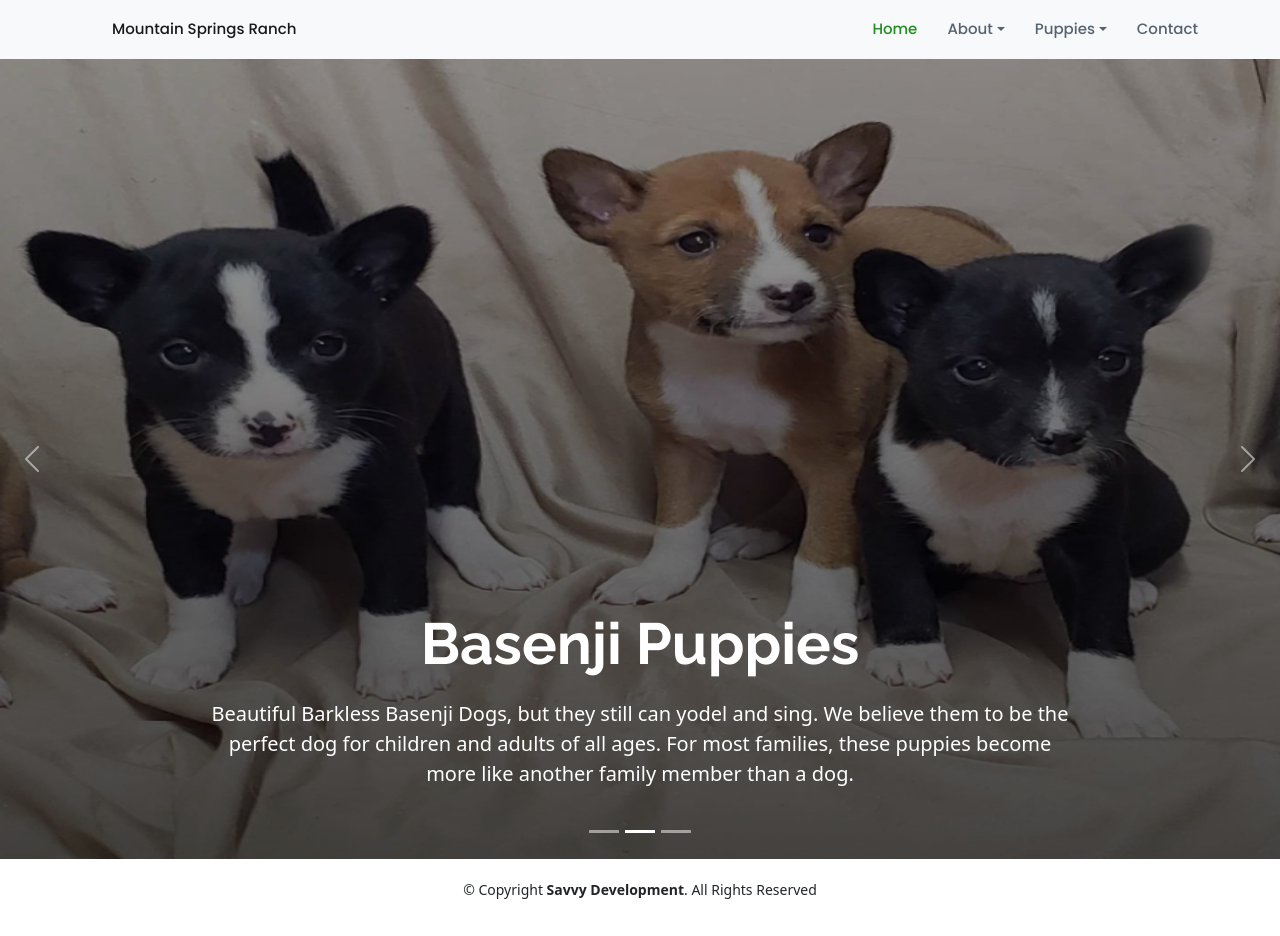
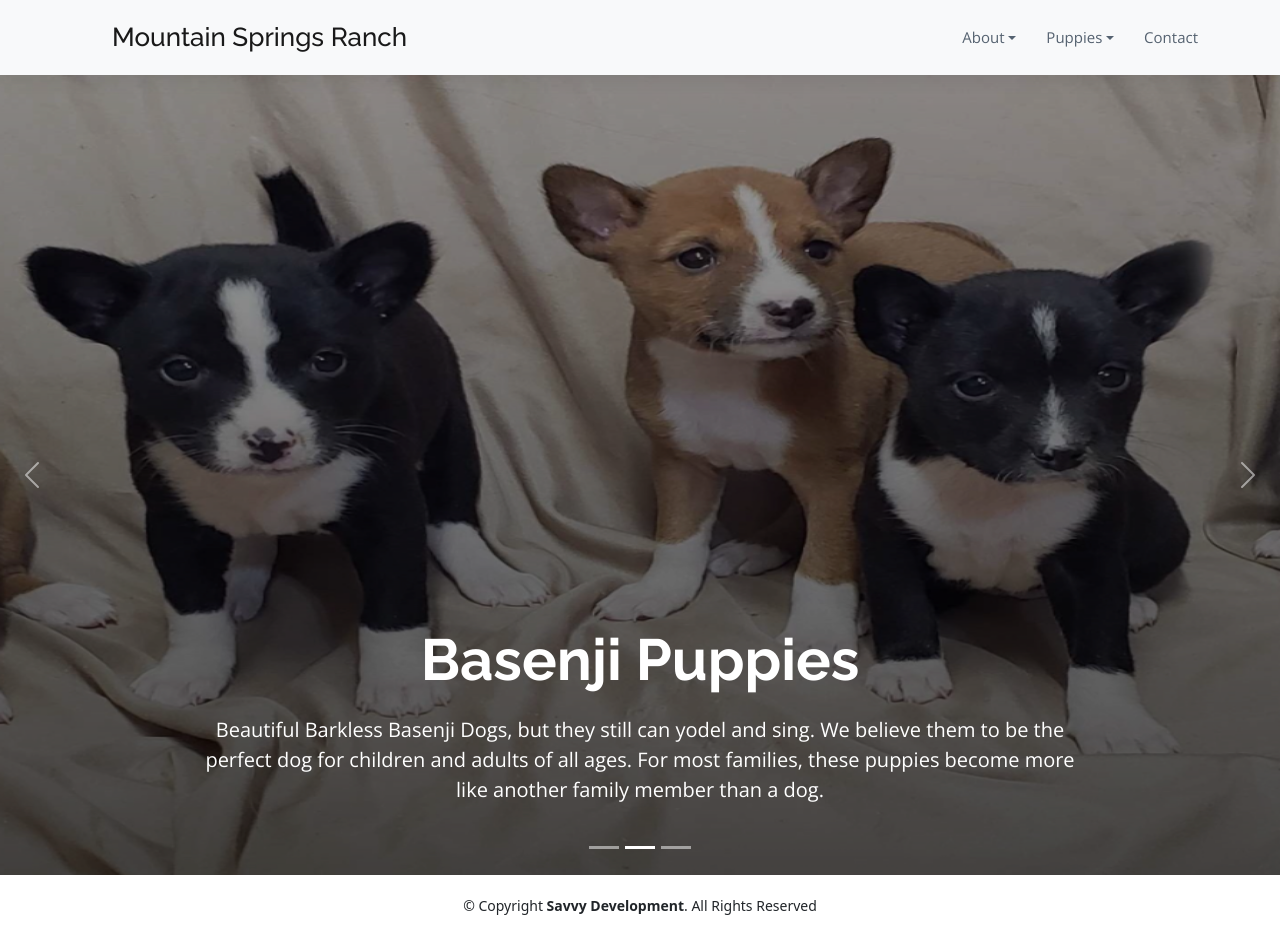
Before and after one commit to savvykolb/mountain-springs-ranch, a React (Create React App) app: page / in a window 1280 px wide. Built offline with nearby package versions, Linux system fonts and the light colour scheme.

Commit message:
fixed carousel img glitch

```diff
--- a/src/components/NavTabs.js
+++ b/src/components/NavTabs.js
@@ -4,9 +4,10 @@ import './style/style.css'
 
 function NavTabs({ currentPage, handlePageChange }) {
     return (
-        <Navbar sticky="top" bg="light" expand="lg">
+        <Navbar class="navbar" sticky="top" bg="light" expand="lg">
             <Container>
                 <Navbar.Brand href="#home"
+                id="brand"
                     class="active, nav-link"
                     onClick={() => handlePageChange('Home')}
                     className={currentPage === 'Home' ? 'nav-link active' : 'nav-link'}>
@@ -14,13 +15,7 @@ function NavTabs({ currentPage, handlePageChange }) {
                 </Navbar.Brand>
                 <Navbar.Toggle aria-controls="basic-navbar-nav" />
                 <Navbar.Collapse className="me-auto justify-content-end" id="basic-navbar-nav">
-                        <Nav.Link href="#home"
-                            class="active, nav-link"
-                            onClick={() => handlePageChange('Home')}
-                            className={currentPage === 'Home' ? 'nav-link active' : 'nav-link'}>
-                            Home
-                        </Nav.Link>
-                        <NavDropdown title="About" id="basic-nav-dropdown">
+                        <NavDropdown title="About" id="basic-nav-dropdown" className="dropdown">
                             <NavDropdown.Item href="#about"
                                 class="active, nav-link"
                                 onClick={() => handlePageChange('About')}
@@ -40,7 +35,7 @@ function NavTabs({ currentPage, handlePageChange }) {
                                 Testimonials
                             </NavDropdown.Item>
                         </NavDropdown>
-                        <NavDropdown title="Puppies" id="basic-nav-dropdown">
+                        <NavDropdown title="Puppies" id="basic-nav-dropdown" className="dropdown">
                             <NavDropdown.Item href="#currentPup"
                                 class="active, nav-link"
                                 onClick={() => handlePageChange('CurrentPup')}
--- a/src/components/pages/Home.js
+++ b/src/components/pages/Home.js
@@ -12,9 +12,9 @@ function Home({ currentPage, handlePageChange }) {
   return (
     <section id="hero">
       <Carousel>
-        <Carousel.Item interval={4000}>
 
         {/* <!-- Slide 1 --> */}
+        <Carousel.Item interval={3800}>
           <img src={slide2}
             alt="Mountain Springs Ranch" />
           <Carousel.Caption>
@@ -26,7 +26,7 @@ function Home({ currentPage, handlePageChange }) {
         </Carousel.Item>
 
         {/* <!-- Slide 2 --> */}
-          <Carousel.Item interval={4000}>
+        <Carousel.Item interval={3800}>
           <img src={slide3}
             alt="Basenji Pups" />
           <Carousel.Caption>
@@ -38,8 +38,8 @@ function Home({ currentPage, handlePageChange }) {
         </Carousel.Item>
 
         {/* <!-- Slide 3 --> */}
-             <Carousel.Item interval={4000}>
-             <img src={slide4}
+        <Carousel.Item interval={3800}>
+          <img id="img4" src={slide4}
             alt="Basenji Pups" />
           <Carousel.Caption>
             <div class="container">
--- a/src/components/style/style.css
+++ b/src/components/style/style.css
@@ -1,4 +1,3 @@
-
 /* # General */
 
 body {
@@ -9,7 +8,6 @@ body {
 a {
   color: forestgreen;
   text-decoration: none;
-
 }
 
 a:hover {
@@ -17,145 +15,64 @@ a:hover {
   text-decoration: none;
 }
 
-h1, h2, h3, h4, h5, h6 {
+h1,
+h2,
+h3,
+h4,
+h5,
+h6 {
   font-family: "Raleway", sans-serif;
-}
-/*--------------------------------------------------------------
-# Header
---------------------------------------------------------------*/
-#header {
-  background: white;
-  transition: all 0.5s;
-  z-index: 997;
-  padding: 20px 0;
-}
-#header.header-scrolled {
-  box-shadow: 0px 2px 15px rgba(0, 0, 0, 0.1);
-  padding: 12px 0;
-}
-#header.header-inner-pages {
-  box-shadow: 0px 2px 15px rgba(0, 0, 0, 0.1);
-}
-#header .logo {
-  font-size: 28px;
-  margin: 0;
-  padding: 0;
-  line-height: 1;
-  font-weight: 700;
-  text-transform: uppercase;
-}
-#header .logo a {
-  color: #556270;
-}
-#header .logo img {
-  max-height: 40px;
 }
 
 /*--------------------------------------------------------------
 # Navigation Menu
 --------------------------------------------------------------*/
-/**
-* Desktop Navigation
-*/
+
 .navbar {
   padding: 0;
+  background: #fff;
+  padding: 20px 0;
+  font-size: 14px;
+  box-shadow: 0px 0 20px 0 rgba(0, 0, 0, 0.12);
 }
-.navbar ul {
-  margin: 0;
-  padding: 0;
-  display: flex;
-  list-style: none;
-  align-items: center;
-}
-.navbar li {
-  position: relative;
-}
-.navbar a, .navbar a:focus {
+
+.navbar a,
+.navbar a:focus {
   display: flex;
   align-items: center;
   justify-content: space-between;
   padding: 10px 0 10px 30px;
-  font-family: "Poppins", sans-serif;
+  font-family: "Open Sans", sans-serif;
   font-size: 15px;
   font-weight: 500;
   color: #556270;
   white-space: nowrap;
   transition: 0.3s;
 }
-.navbar a i, .navbar a:focus i {
-  font-size: 12px;
-  line-height: 0;
-  margin-left: 5px;
-}
-.navbar a:hover, .navbar .active, .navbar .active:focus, .navbar li:hover > a {
+
+.navbar a:hover,
+.navbar .active,
+.navbar .active:focus,
+.navbar li:hover > a {
   color: forestgreen;
 }
-.navbar .getstarted, .navbar .getstarted:focus {
-  background: forestgreen;
-  padding: 8px 25px;
-  margin-left: 30px;
-  border-radius: 4px;
-  font-weight: 400;
-  color: #fff;
+
+#brand {
+  font-size: 26px;
+  font-family: "Raleway", sans-serif;
 }
-.navbar .getstarted:hover, .navbar .getstarted:focus:hover {
-  color: #fff;
-  background: forestgreen;
-}
-.navbar .dropdown ul {
-  display: block;
-  position: absolute;
-  left: 14px;
-  top: calc(100% + 30px);
-  margin: 0;
-  padding: 10px 0;
-  z-index: 99;
-  opacity: 0;
-  visibility: hidden;
-  background: #fff;
-  box-shadow: 0px 0px 30px rgba(127, 137, 161, 0.25);
-  transition: 0.3s;
-}
-.navbar .dropdown ul li {
-  min-width: 200px;
-}
-.navbar .dropdown ul a {
-  padding: 10px 20px;
-  font-size: 15px;
-  text-transform: none;
-  font-weight: 400;
-}
-.navbar .dropdown ul a i {
-  font-size: 12px;
-}
-.navbar .dropdown ul a:hover, .navbar .dropdown ul .active:hover, .navbar .dropdown ul li:hover > a {
-  color: forestgreen;
-}
-.navbar .dropdown:hover > ul {
-  opacity: 1;
-  top: 100%;
-  visibility: visible;
-}
-.navbar .dropdown .dropdown ul {
-  top: 0;
-  left: calc(100% - 30px);
-  visibility: hidden;
-}
-.navbar .dropdown .dropdown:hover > ul {
-  opacity: 1;
-  top: 0;
-  left: 100%;
-  visibility: visible;
-}
-@media (max-width: 1366px) {
-  .navbar .dropdown .dropdown ul {
-    left: -90%;
-  }
-  .navbar .dropdown .dropdown:hover > ul {
-    left: -100%;
+
+@media (max-width: 480px) {
+  #brand {
+    font-size: 20px;
   }
 }
 
+@media (max-width: 320px) {
+  #brand {
+    font-size: 16px;
+  }
+}
 
 /*--------------------------------------------------------------
 # Hero Section
@@ -167,7 +84,10 @@ h1, h2, h3, h4, h5, h6 {
   overflow: hidden;
   position: relative;
 }
-#hero .carousel, #hero .carousel-inner, #hero .carousel-item, #hero .carousel-item::before {
+#hero .carousel,
+#hero .carousel-inner,
+#hero .carousel-item,
+#hero .carousel-item::before {
   position: absolute;
   top: 0;
   right: 0;
@@ -175,50 +95,40 @@ h1, h2, h3, h4, h5, h6 {
   bottom: 0;
 }
 
-#hero .carousel-inner .carousel-item img{
+#hero .carousel-inner .carousel-item img {
   position: absolute;
-    top: 0;
-    left: 0;
-    min-width: 100%;
-    height: 100%;
-    filter: brightness(70%);
-
+  top: 0;
+  left: 0;
+  min-width: 100%;
+  height: 100%;
+  filter: brightness(70%);
 }
-
-/* #hero .carousel-item {
-  background-size: cover;
-  background-position: center;
-  background-repeat: no-repeat;
-} */
 
 #hero .carousel-item::before {
   content: "";
   background-color: rgba(30, 35, 40, 0.6);
 }
-/* #hero .carousel-container {
-  display: flex;
-  justify-content: center;
-  align-items: center;
-  position: absolute;
-  bottom: 0;
-  top: 70px;
-  left: 50px;
-  right: 50px;
-} */
-/* #hero .container {
-  text-align: center;
-} */
+
+#hero .carousel-item {
+	transition: transform 1s linear;
+  overflow: hidden !important;
+}
+
+
+
 #hero h2 {
   color: #fff;
   margin-bottom: 20px;
   font-size: 58px;
   font-weight: 700;
+  font-family: "Raleway", sans-serif;
 }
 #hero p {
   margin: 0 auto 30px auto;
   color: #fff;
   font-size: 20px;
   font-weight: 4500;
+  font-family: "Open Sans", sans-serif;
 }
 
 @media (max-width: 992px) {
@@ -238,15 +148,18 @@ h1, h2, h3, h4, h5, h6 {
   }
 }
 @media (min-width: 1024px) {
-  #hero .carousel-control-prev, #hero .carousel-control-next {
+  #hero .carousel-control-prev,
+  #hero .carousel-control-next {
     width: 5%;
   }
+
 }
 @media (max-height: 500px) {
   #hero {
     height: 120vh;
   }
 }
+
 
 /*--------------------------------------------------------------
 # Sections General
@@ -348,7 +261,7 @@ section {
 }
 
 @media (max-width: 667px) {
-  .about .image{
+  .about .image {
     max-width: 100%;
     margin-top: 10%;
   }
@@ -359,7 +272,6 @@ section {
 --------------------------------------------------------------*/
 .portfolio {
   margin-bottom: 30px;
-
 }
 
 .portfolio .portfolio-wrap {
@@ -368,7 +280,6 @@ section {
   overflow: hidden;
   z-index: 1;
   background: rgba(85, 98, 112, 0.6);
-
 }
 
 .portfolio .portfolio-wrap::before {
@@ -402,7 +313,6 @@ section {
   justify-content: flex-end;
   align-items: flex-start;
   padding: 20px;
-
 }
 
 .portfolio .portfolio-wrap:hover::before {
@@ -504,8 +414,6 @@ section {
   color: #fff;
 }
 
-
-
 /*--------------------------------------------------------------
 # Footer
 --------------------------------------------------------------*/
```
Lines whose indentation alone changed are shown as unchanged.
